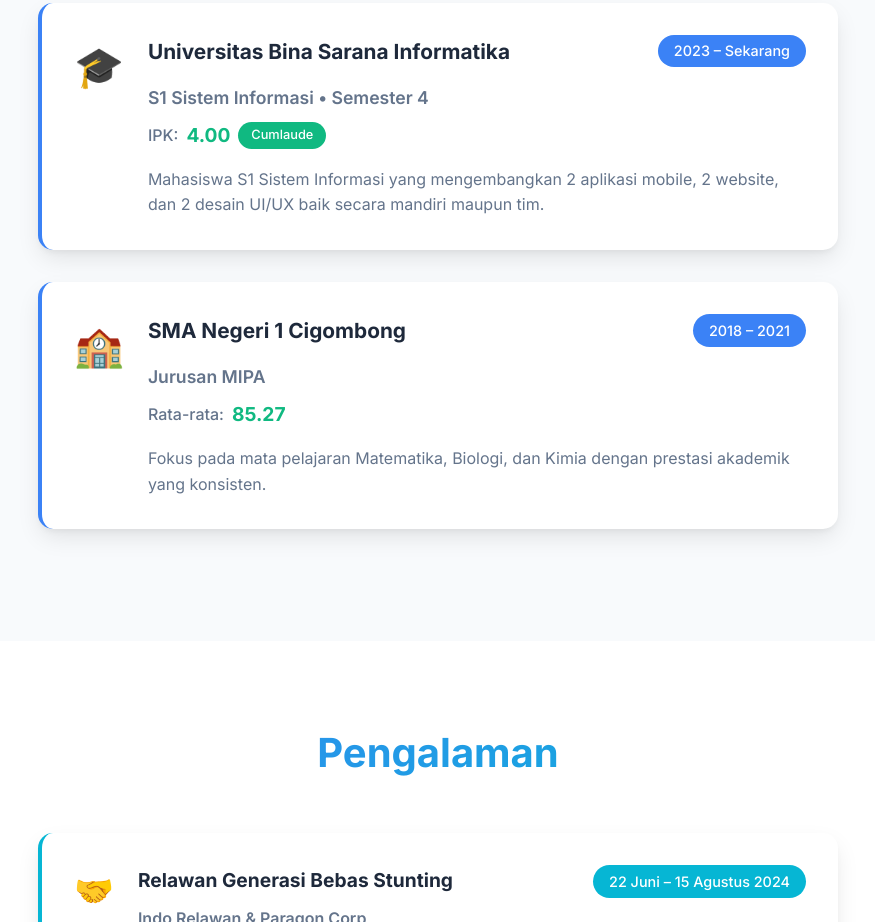
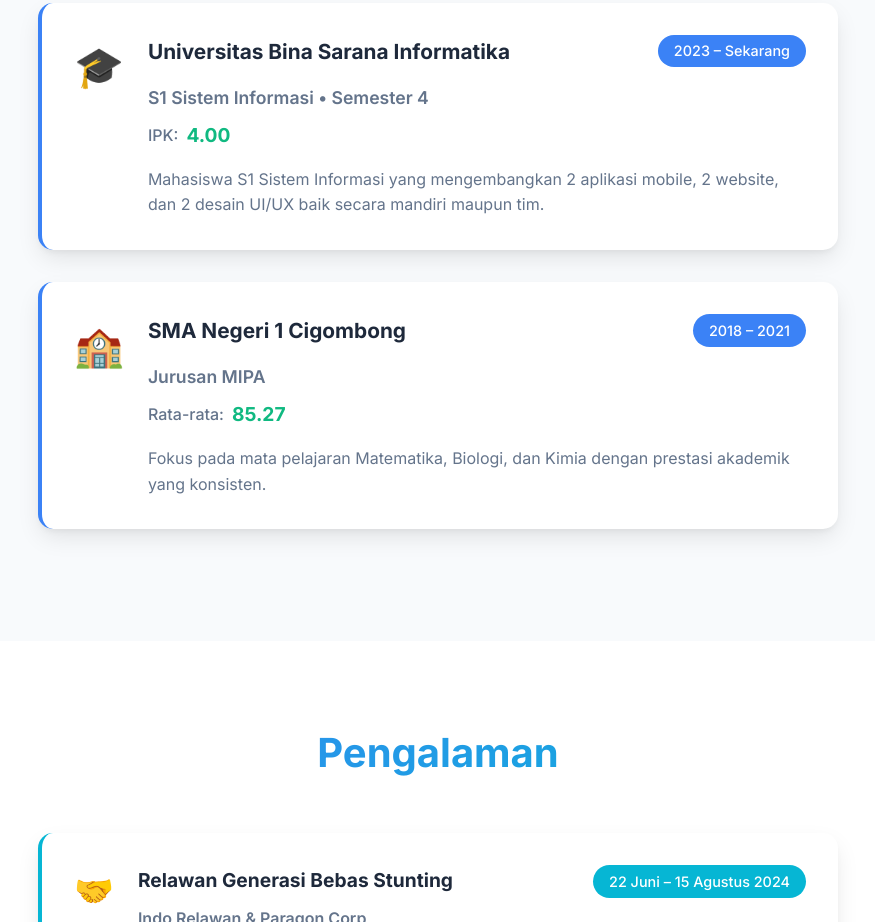
Before and after one commit to ElYoosa/portfolio-website, a plain HTML site: page index.html in a window 1280 px wide. Shown: the part 1719-2641 px from the top of the page, without its empty margins (202-1077 px from the left). Drawn offline with Linux system fonts and the light colour scheme.

Commit message:
Update proyek: Hapus Cumlaude

```diff
--- a/index.html
+++ b/index.html
@@ -107,7 +107,6 @@
                             <div class="education-gpa">
                                 <span class="gpa-label">IPK:</span>
                                 <span class="gpa-value">4.00</span>
-                                <span class="gpa-badge">Cumlaude</span>
                             </div>
                             <p class="education-description">
                                 Mahasiswa S1 Sistem Informasi yang mengembangkan 2 aplikasi mobile, 2 website, dan 2 desain UI/UX baik secara mandiri maupun tim.
```
